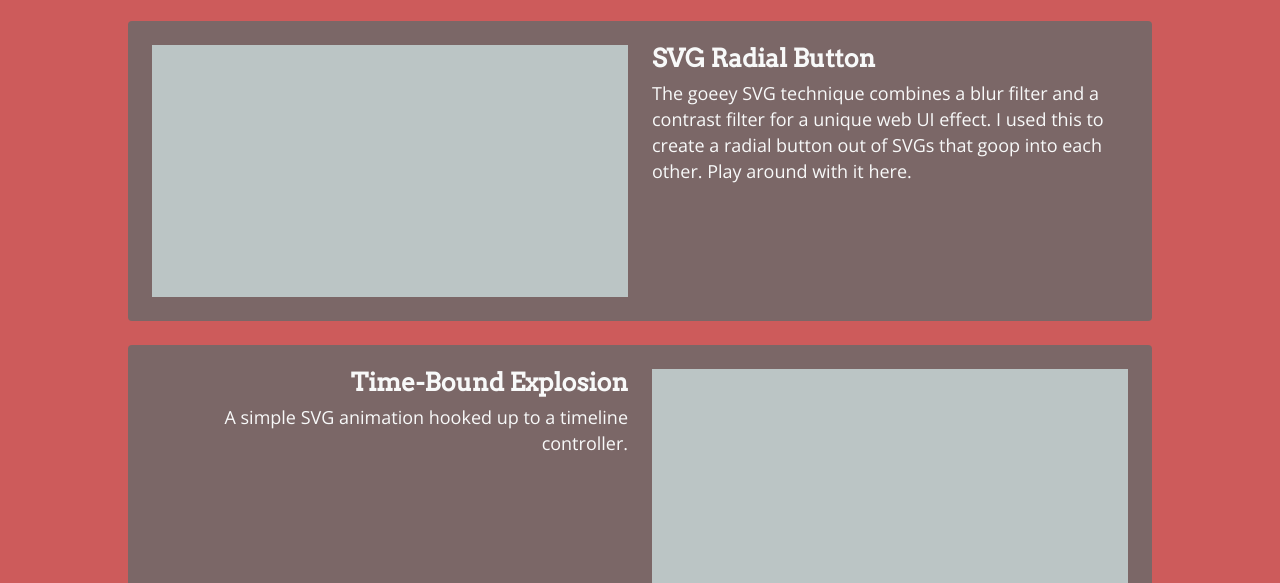
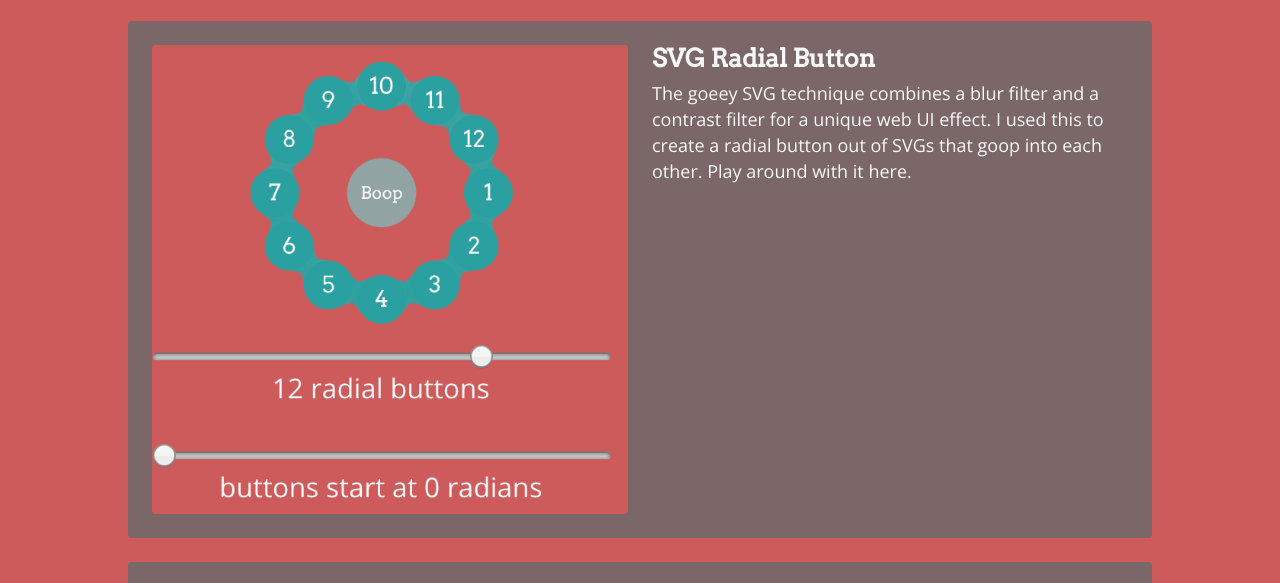
Before and after one commit to alexjhannan/personal, a Gatsby site: page /playground in a window 1280 px wide. Shown: the part 200-783 px from the top of the page. Built offline with nearby package versions, Linux system fonts and the light colour scheme; Gatsby itself is replaced by a stand-in of ours.

Commit message:
pictures embedded

```diff
--- a/src/pages/playground.js
+++ b/src/pages/playground.js
@@ -1,6 +1,8 @@
 import React from 'react'
 import styled from 'styled-components'
-import { Link } from 'gatsby'
+import { Link, graphql } from 'gatsby'
+import Img from 'gatsby-image'
+import { shape } from 'prop-types'
 
 import Layout from '~components/layout'
 import SEO from '~components/seo'
@@ -11,15 +13,15 @@ const Heading = styled.h1`
   text-align: center;
 `
 
-const FakeImg = styled.div`
-  background: var(--color-iGrey2);
-  width: 100%;
+const Image = styled(Img)`
+  border-radius: 4px;
   height: 100%;
 `
 
 const TOYS = [{
   path: '/gooey-radial-button',
   title: 'SVG Radial Button',
+  imageKey: 'radialButtonImage',
   desc: `
     The goeey SVG technique combines a blur filter and a contrast filter
     for a unique web UI effect. I used this to create a radial button
@@ -28,18 +30,20 @@ const TOYS = [{
 }, {
   path: '/explosion',
   title: 'Time-Bound Explosion',
+  imageKey: 'explosionImage',
   desc: `
     A simple SVG animation hooked up to a timeline controller.
   `,
 }, {
   path: '/web-dev-credits',
   title: 'Zoom-In Credits',
+  imageKey: 'webDevImage',
   desc: `
     Some play around the idea of animating an SVG's viewbox.
   `,
 }]
 
-const Playground = () => (
+const Playground = ({ data }) => (
   <Layout>
     <SEO title="Playground" />
     <Heading>Playground</Heading>
@@ -47,7 +51,7 @@ const Playground = () => (
       {TOYS.map(toy => (
         <Card key={toy.title}>
           <Link to={toy.path}>
-            <FakeImg />
+            <Image fluid={data[toy.imageKey].childImageSharp.fluid} />
           </Link>
           <div>
             <CardTitle>{toy.title}</CardTitle>
@@ -59,4 +63,34 @@ const Playground = () => (
   </Layout>
 )
 
+Playground.propTypes = {
+  data: shape({}).isRequired,
+}
+
+export const query = graphql`
+  query {
+    webDevImage: file(relativePath: { eq: "web-dev-credits.png" }) {
+      childImageSharp {
+        fluid(maxWidth: 500) {
+          ...GatsbyImageSharpFluid
+        }
+      }
+    }
+    radialButtonImage: file(relativePath: { eq: "radial-button.png" }) {
+      childImageSharp {
+        fluid(maxWidth: 500) {
+          ...GatsbyImageSharpFluid
+        }
+      }
+    }
+    explosionImage: file(relativePath: { eq: "explosion.png" }) {
+      childImageSharp {
+        fluid(maxWidth: 500) {
+          ...GatsbyImageSharpFluid
+        }
+      }
+    }
+  }
+`
+
 export default Playground
```
Also changed, not shown: src/pages/tools.js (+35 -3 lines), src/images/explosion.png.
